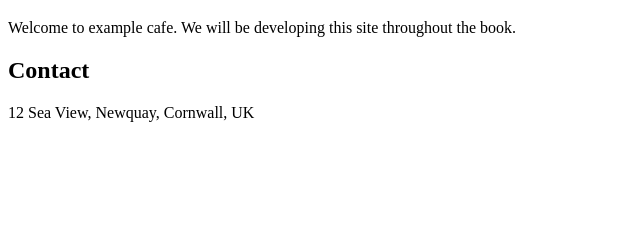
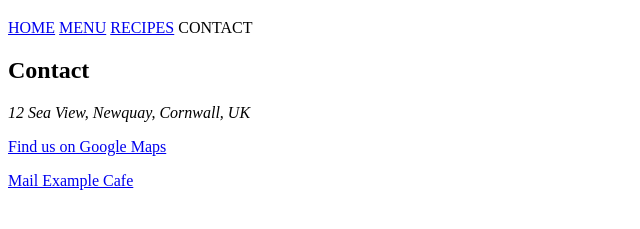
Before and after one commit to obyknovenius/Beginning-HTML-and-CSS, a plain HTML site: page contact.html in a window 1280 px wide. Shown: the part 61-290 px from the top of the page, without its empty margins (0-640 px from the left). Drawn offline with Linux system fonts and the light colour scheme.

Commit message:
Creating Simple Links

```diff
--- a/contact.html
+++ b/contact.html
@@ -1,12 +1,23 @@
 <!doctype html>
 <html>
 	<head>
-		<title>Example Cafe - Contact</title>
+		<meta charset="utf-8">
+		<title>Example Cafe - community cafe in Newquay, Cornwal, UK</title>
 	</head>
 	<body>
+
 		<h1>EXAMPLE CAFE</h1>
-			<p>Welcome to example cafe. We will be developing this site throughout the book.</p>
+		<nav>
+			<a href="index.html">HOME</a>
+			<a href="menu.html">MENU</a>
+			<a href="recipes.html">RECIPES</a>
+			CONTACT
+		</nav>
+
 		<h2>Contact</h2>
-			<p>12 Sea View, Newquay, Cornwall, UK</p>
+		<p><address>12 Sea View, Newquay, Cornwall, UK</address></p>
+		<p><a href="http://maps.google.com/maps?q=newquay">Find us on Google Maps</a></p>
+		<p><a href="mailto:info@examplecafe.com">Mail Example Cafe</a></p>
+
 	</body>
 </html>
```
